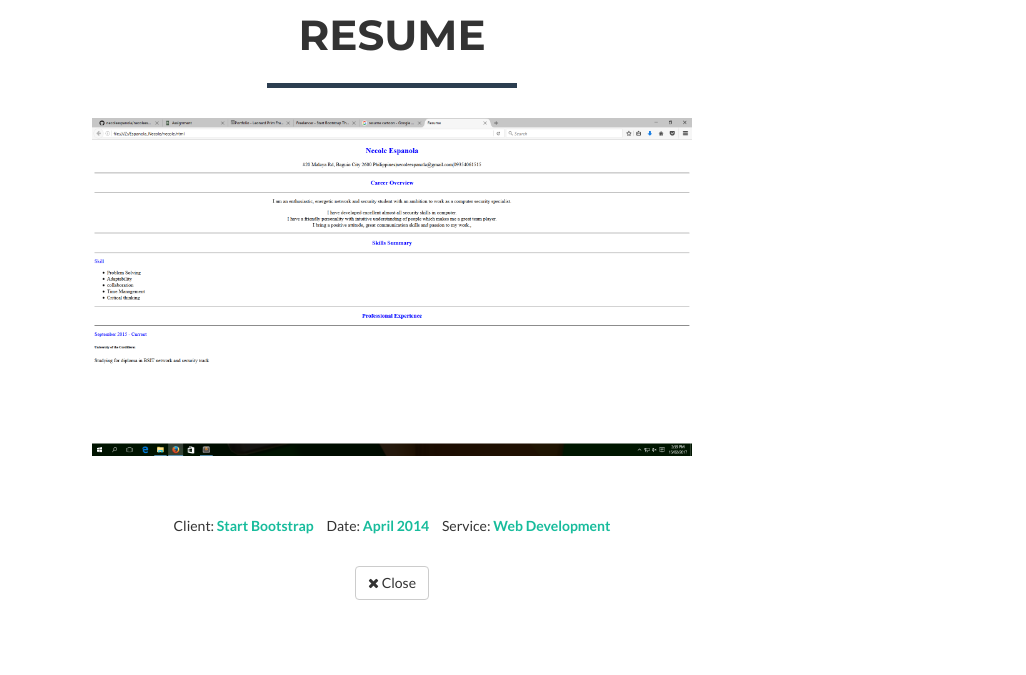
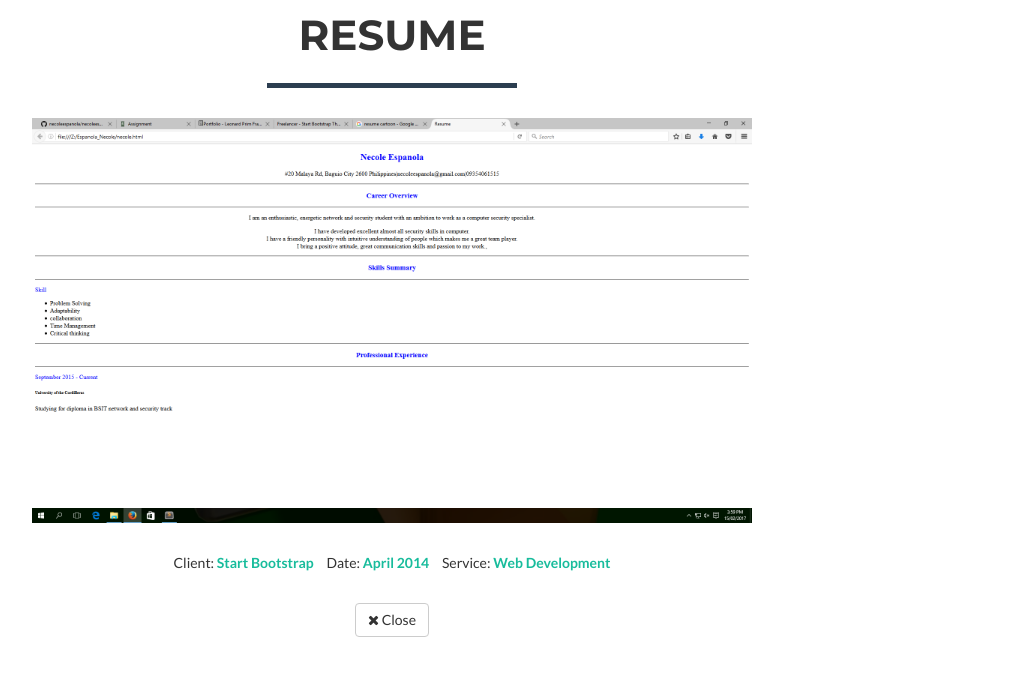
Before and after one commit to necoleespanola/necoleespanola-github.io, a website: page index.html in a window 1280 px wide. Both pictures are taken after a click on the link 250 px from the left and 1071 px from the top of the page. Shown: the part 774-1449 px from the top of the page, without its empty margins (248-1274 px from the left). Drawn offline with nearby package versions, Linux system fonts and the light colour scheme; files that its build step writes are made by us from their sources.

Commit message:
Update index.html

```diff
--- a/index.html
+++ b/index.html
@@ -252,7 +252,7 @@
                         <div class="modal-body">
                             <h2>Resume</h2>
                             <hr class="star-primary">
-                            <center><img src="img/resume.png" width=600px;class="img-responsive img-centered" alt=""></center>
+                            <center><img src="img/resume.png" class="img-responsive img-centered" alt=""></center>
                             <ul class="list-inline item-details">
                                 <li>Client:
                                     <strong><a href="http://startbootstrap.com">Start Bootstrap</a>
```
